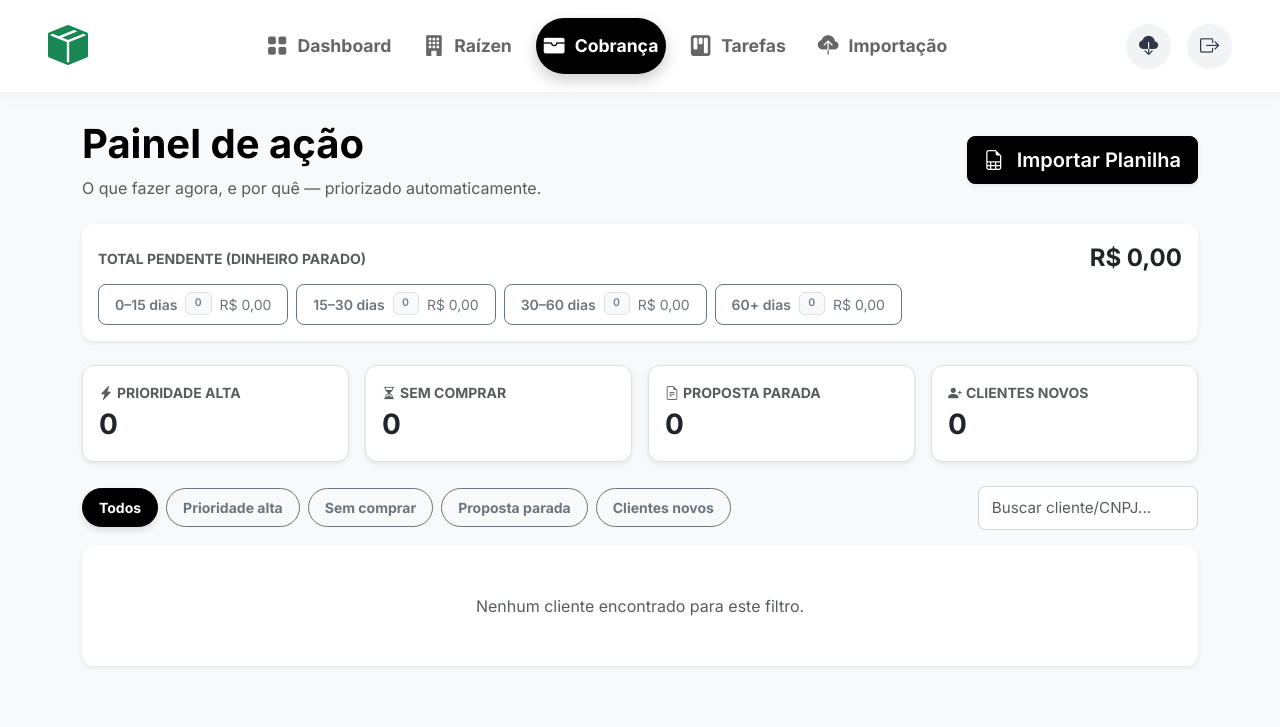
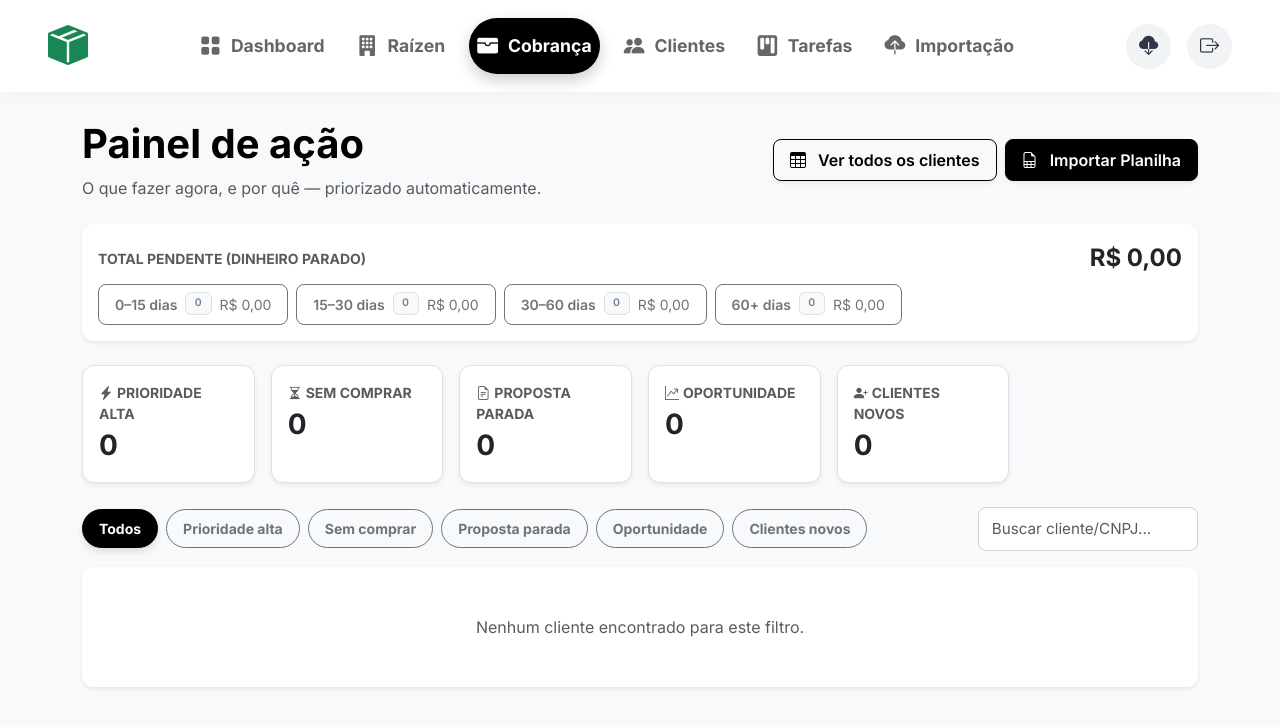
Before and after one commit to Mauricioprc/SistemaTrabalhoIDSafety, a Flask app: page /cobranca in a window 1280 px wide. Shown: the top 727 px of the page. Run offline with Flask 3, Linux system fonts and the light colour scheme; the visitor is signed in with stand-in values (Sample User, id 1); parts of the project's set-up code (start-up, migrations or seed data) failed here and were passed over.

Commit message:
Separa Painel de Acao (cards) de Todos os Clientes (tabela) + categoria oportunidade
clientes_lista.html volta a ser a tabela densa com TODOS os clientes (nova rota GET /clientes em routes/clientes.py, sem o filtro de montar_painel), com coluna de tendencia (seta) ao lado de Classe ABC e NPS. painel_acao.html e um template novo com os cards de montar_painel() em grid responsivo (.painel-acao-grid, CSS grid auto-fill), mostrando badges de motivo, valor pendente, dias parado e as mesmas setas de tendencia. /cobranca continua a mesma rota, so trocou o template renderizado.

Nova categoria 'oportunidade' em painel_acao.py: Classe A/B, sem ira_cair, dias_desde_ultimo_pedido acima do esperado, sem proposta pendente -- hoje esse cliente nao caia em nenhuma categoria. Badge azul (badge-soft-info, cores novas em style.css), deliberadamente distinto de vermelho/laranja/verde pra nao misturar oportunidade com risco.

Link 'Clientes' novo na navbar. 11 testes novos em test_painel_acao.py (categoria oportunidade: match, ira_cair exclui, classe C exclui, proposta pendente exclui, dias dentro do esperado exclui, cor do badge). 45 testes passando no total. Validado renderizando de verdade: tabela mostra os 710 clientes reais sem filtro, cards com motivos/setas/cor azul de oportunidade confirmados com dados sinteticos.

Co-Authored-By: Claude Sonnet 5 <noreply@anthropic.com>

```diff
--- a/app/routes/cobranca.py
+++ b/app/routes/cobranca.py
@@ -44,7 +44,7 @@ def cobranca():
     contagens, linhas = montar_painel(todos_clientes, filtro, q)
     resumo_paradas = resumo_propostas_paradas(todos_clientes)
 
-    return render_template('clientes_lista.html', linhas=linhas, contagens=contagens,
+    return render_template('painel_acao.html', linhas=linhas, contagens=contagens,
                            resumo_paradas=resumo_paradas,
                            q=q, filtro=filtro, critico_dias=CRITICO_DIAS)
 
--- a/static/style.css
+++ b/static/style.css
@@ -20,6 +20,8 @@
     --text-accent: var(--accent);
     --bg-success: #d1e7dd;
     --text-success: #146c43;
+    --bg-info: #cfe2ff;
+    --text-info: #084298;
 
     --shadow-sm: 0 2px 4px rgba(0,0,0,0.05);
     --shadow-md: 0 4px 6px -1px rgba(0, 0, 0, 0.1), 0 2px 4px -1px rgba(0, 0, 0, 0.06);
@@ -109,6 +111,21 @@ body {
 .badge-soft-warning { background-color: var(--bg-warning); color: var(--text-warning); }
 .badge-soft-accent { background-color: var(--bg-accent); color: var(--text-accent); }
 .badge-soft-success { background-color: var(--bg-success); color: var(--text-success); }
+/* Azul: sinal de oportunidade/chance de venda -- deliberadamente distinto
+   de danger/warning/accent, que são todos sinais de risco/problema. */
+.badge-soft-info { background-color: var(--bg-info); color: var(--text-info); }
+
+/* Ícones de tendência (setas ao lado de Classe ABC / NPS) */
+.tendencia-subindo { color: var(--text-success); }
+.tendencia-caindo { color: var(--text-danger); }
+.tendencia-estavel { color: var(--text-muted); }
+
+/* Grid de cards do Painel de Ação */
+.painel-acao-grid {
+    display: grid;
+    grid-template-columns: repeat(auto-fill, minmax(300px, 1fr));
+    gap: 1rem;
+}
 
 /* Faixa de alerta do motivo de prioridade no Cliente 360 */
 .faixa-alerta-danger { background-color: var(--bg-danger); color: var(--text-danger); border-radius: var(--radius); }
--- a/templates/base.html
+++ b/templates/base.html
@@ -30,7 +30,8 @@
             <ul class="navbar-nav nav-pills-custom gap-3">
                 <li class="nav-item"><a class="nav-link {% if request.endpoint == 'dashboard.dashboard' %}active{% endif %}" href="/"><i class="bi bi-grid-fill"></i> Dashboard</a></li>
                 <li class="nav-item"><a class="nav-link {% if request.endpoint == 'raizen.raizen' or request.endpoint == 'raizen.detalhe_unidade' %}active{% endif %}" href="/raizen"><i class="bi bi-building-fill"></i> Raízen</a></li>
-                <li class="nav-item"><a class="nav-link {% if request.endpoint == 'cobranca.cobranca' or request.endpoint == 'clientes.detalhe_cliente' %}active{% endif %}" href="/cobranca"><i class="bi bi-wallet-fill"></i> Cobrança</a></li>
+                <li class="nav-item"><a class="nav-link {% if request.endpoint == 'cobranca.cobranca' %}active{% endif %}" href="/cobranca"><i class="bi bi-wallet-fill"></i> Cobrança</a></li>
+                <li class="nav-item"><a class="nav-link {% if request.endpoint == 'clientes.lista' or request.endpoint == 'clientes.detalhe_cliente' %}active{% endif %}" href="/clientes"><i class="bi bi-people-fill"></i> Clientes</a></li>
                 <li class="nav-item"><a class="nav-link {% if request.endpoint == 'tarefas.tarefas' %}active{% endif %}" href="/tarefas"><i class="bi bi-kanban-fill"></i> Tarefas</a></li>
                 <li class="nav-item"><a class="nav-link {% if request.endpoint == 'importacao.importacao' %}active{% endif %}" href="/importacao"><i class="bi bi-cloud-upload-fill"></i> Importação</a></li>
             </ul>
--- a/templates/clientes_lista.html
+++ b/templates/clientes_lista.html
@@ -4,148 +4,87 @@
 
 <div class="d-flex justify-content-between align-items-center mb-4 flex-wrap gap-3">
     <div>
-        <h1 class="fw-bold text-primary-custom">Painel de ação</h1>
-        <p class="text-muted mb-0">O que fazer agora, e por quê — priorizado automaticamente.</p>
-    </div>
-    <button class="btn btn-primary-custom shadow-sm btn-lg" data-bs-toggle="modal" data-bs-target="#modalUpload">
-        <i class="bi bi-file-earmark-spreadsheet me-2"></i> Importar Planilha
-    </button>
-</div>
-
-{% set categorias = [
-    ('prioridade', 'Prioridade alta', 'bi-lightning-charge-fill', 'badge-soft-danger'),
-    ('sem_comprar', 'Sem comprar', 'bi-hourglass-split', 'badge-soft-warning'),
-    ('proposta_parada', 'Proposta parada', 'bi-file-earmark-text', 'badge-soft-accent'),
-    ('novo', 'Clientes novos', 'bi-person-plus-fill', 'badge-light'),
-] %}
-
-<!-- RESUMO DE PROPOSTAS PARADAS -->
-<div class="card border-0 shadow-sm mb-4" style="border-radius: 12px;">
-    <div class="card-body p-3">
-        <div class="d-flex justify-content-between align-items-center flex-wrap gap-2 mb-2">
-            <div class="small text-uppercase fw-bold text-muted">Total pendente (dinheiro parado)</div>
-            <div class="fs-4 fw-bold text-dark">{{ resumo_paradas.total_pendente | moeda }}</div>
-        </div>
-        <div class="d-flex flex-wrap gap-2">
-            {% for faixa in resumo_paradas.faixas %}
-            <a href="{{ url_for('cobranca.cobranca', filtro=faixa.chave, q=q) }}"
-               class="btn btn-sm {{ 'btn-primary-custom' if filtro == faixa.chave else 'btn-outline-secondary' }} d-flex align-items-center gap-2">
-                <span>{{ faixa.rotulo }}</span>
-                <span class="badge badge-light border">{{ faixa.qtd }}</span>
-                <span class="fw-normal">{{ faixa.valor | moeda }}</span>
-            </a>
-            {% endfor %}
-        </div>
-    </div>
-</div>
-
-<!-- CARDS DE RESUMO -->
-<div class="row g-3 mb-4">
-    {% for chave, rotulo, icone, classe in categorias %}
-    <div class="col-6 col-md-3">
-        <a href="{{ url_for('cobranca.cobranca', filtro=chave, q=q) }}" class="text-decoration-none">
-            <div class="card border shadow-sm h-100 {{ 'border-primary-custom' if filtro == chave }}" style="border-radius: 12px;">
-                <div class="card-body p-3">
-                    <div class="small text-uppercase fw-bold text-muted"><i class="bi {{ icone }} me-1"></i>{{ rotulo }}</div>
-                    <div class="fs-3 fw-bold text-dark">{{ contagens[chave] }}</div>
-                </div>
-            </div>
-        </a>
-    </div>
-    {% endfor %}
-</div>
-
-<!-- FILTROS -->
-<div class="d-flex justify-content-between align-items-center mb-3 flex-wrap gap-2">
-    <div class="d-flex gap-2 flex-wrap">
-        <a class="btn btn-sm rounded-pill fw-bold px-3 {{ 'btn-primary-custom' if not filtro else 'btn-outline-secondary' }}"
-           href="{{ url_for('cobranca.cobranca', q=q) }}">Todos</a>
-        {% for chave, rotulo, icone, classe in categorias %}
-        <a class="btn btn-sm rounded-pill fw-bold px-3 {{ 'btn-primary-custom' if filtro == chave else 'btn-outline-secondary' }}"
-           href="{{ url_for('cobranca.cobranca', filtro=chave, q=q) }}">
-            {{ rotulo }}
-        </a>
-        {% endfor %}
+        <h1 class="fw-bold text-primary-custom">Todos os clientes</h1>
+        <p class="text-muted mb-0">Cadastro completo ({{ clientes | length }}) — para o que fazer agora, veja o <a href="{{ url_for('cobranca.cobranca') }}">Painel de ação</a>.</p>
     </div>
     <form method="GET" class="d-flex">
-        <input type="hidden" name="filtro" value="{{ filtro }}">
-        <input type="text" name="q" class="form-control form-control-sm" placeholder="Buscar cliente/CNPJ..." value="{{ q }}" style="width: 220px;">
+        <input type="text" name="q" class="form-control form-control-sm" placeholder="Buscar cliente/CNPJ..." value="{{ q }}" style="width: 260px;">
     </form>
 </div>
 
-<!-- LISTA UNIFICADA -->
-<div class="d-flex flex-column gap-2">
-    {% for linha in linhas %}
-    {% set cliente = linha.cliente %}
-    <div class="card border shadow-sm" style="border-radius: 10px;">
-        <div class="card-body py-3 d-flex align-items-center flex-wrap gap-3">
-            <div style="min-width: 100px;">
-                {% if linha.categoria == 'proposta_parada' %}
-                    <span class="badge {{ linha.classe_badge }}">{{ linha.valor_badge | moeda }}</span>
+<div class="card border-0 shadow-sm" style="border-radius: 12px;">
+    <div class="table-responsive">
+        <table class="table table-hover align-middle mb-0">
+            <thead>
+                <tr>
+                    <th>Cliente</th>
+                    <th>Status</th>
+                    <th>Dias parado</th>
+                    <th>Valor pendente</th>
+                    <th>Classe ABC</th>
+                    <th>NPS</th>
+                    <th>Score</th>
+                    <th></th>
+                </tr>
+            </thead>
+            <tbody>
+                {% for cliente in clientes %}
+                {% set dias = cliente.dias_parado_maximo %}
+                {% set classe_status = {'Pendente': 'badge-soft-warning', 'Negociando': 'badge-soft-accent', 'Ok': 'badge-soft-success'}[cliente.status_cobranca] %}
+                <tr>
+                    <td>
+                        <div class="fw-bold text-dark">{{ cliente.razao_social }}</div>
+                        <span class="badge badge-light border">{{ cliente.cnpj | cnpj }}</span>
+                    </td>
+                    <td><span class="badge {{ classe_status }}">{{ cliente.status_cobranca }}</span></td>
+                    <td>
+                        {% if dias > 0 %}
+                        <span class="badge {{ 'badge-soft-danger' if dias > critico_dias else 'badge-soft-warning' }}">{{ dias }}d</span>
+                        {% else %}
+                        <span class="text-muted small">—</span>
+                        {% endif %}
+                    </td>
+                    <td>{{ cliente.valor_pendente | moeda if cliente.valor_pendente > 0 else '—' }}</td>
+                    <td>
+                        {% if cliente.classe_abc_atual %}
+                        Classe {{ cliente.classe_abc_atual.classe }}
+                        {% if cliente.tendencia_classe_abc == 'subindo' %}<i class="bi bi-arrow-up-short tendencia-subindo" title="Melhorou em relação ao trimestre anterior"></i>
+                        {% elif cliente.tendencia_classe_abc == 'caindo' %}<i class="bi bi-arrow-down-short tendencia-caindo" title="Piorou em relação ao trimestre anterior"></i>
+                        {% elif cliente.tendencia_classe_abc == 'estavel' %}<i class="bi bi-arrow-right-short tendencia-estavel" title="Estável em relação ao trimestre anterior"></i>
+                        {% endif %}
+                        {% else %}
+                        <span class="text-muted small">—</span>
+                        {% endif %}
+                    </td>
+                    <td>
+                        {% if cliente.nota_nps_mais_recente %}
+                        {{ cliente.nota_nps_mais_recente.nota }}
+                        {% if cliente.tendencia_nps == 'subindo' %}<i class="bi bi-arrow-up-short tendencia-subindo" title="Subiu em relação à nota anterior"></i>
+                        {% elif cliente.tendencia_nps == 'caindo' %}<i class="bi bi-arrow-down-short tendencia-caindo" title="Caiu em relação à nota anterior"></i>
+                        {% elif cliente.tendencia_nps == 'estavel' %}<i class="bi bi-arrow-right-short tendencia-estavel" title="Estável em relação à nota anterior"></i>
+                        {% endif %}
+                        {% else %}
+                        <span class="text-muted small">—</span>
+                        {% endif %}
+                    </td>
+                    <td>
+                        {% if cliente.score_prioridade %}
+                        <span class="badge {{ 'badge-soft-danger' if cliente.score_prioridade >= 100 else ('badge-soft-warning' if cliente.score_prioridade >= 50 else 'badge-light') }}">{{ cliente.score_prioridade }}</span>
+                        {% else %}
+                        <span class="text-muted small">0</span>
+                        {% endif %}
+                    </td>
+                    <td>
+                        <a href="/cliente/{{ cliente.id }}" class="btn btn-sm btn-outline-primary-custom fw-bold">Ver</a>
+                    </td>
+                </tr>
                 {% else %}
-                    <span class="badge {{ linha.classe_badge }}">{{ linha.valor_badge }}</span>
-                {% endif %}
-            </div>
-
-            <div style="flex: 1 1 260px;">
-                <div class="fw-bold text-dark">{{ cliente.razao_social }}</div>
-                <div class="text-muted small">
-                    <span class="badge badge-light border me-1">{{ cliente.cnpj | cnpj }}</span>
-                    {% if not linha.motivos %}{{ linha.motivo }}{% endif %}
-                </div>
-                {% if linha.motivos %}
-                <div class="mt-1 d-flex flex-wrap gap-1">
-                    {% for motivo in linha.motivos %}
-                    <span class="badge {{ motivo.classe_css }} fw-normal">{{ motivo.texto }}</span>
-                    {% endfor %}
-                </div>
-                {% endif %}
-            </div>
-
-            <div class="d-flex gap-1">
-                {% if cliente.telefone %}
-                <a href="{{ cliente.telefone | whatsapp }}" target="_blank" class="btn btn-sm btn-outline-success" title="WhatsApp">
-                    <i class="bi bi-whatsapp"></i>
-                </a>
-                {% endif %}
-                <a href="/cliente/{{ cliente.id }}" class="btn btn-sm btn-outline-primary-custom fw-bold">
-                    {% if linha.categoria == 'novo' %}
-                        Fazer primeiro contato <i class="bi bi-arrow-right ms-1"></i>
-                    {% else %}
-                        Ver cliente <i class="bi bi-arrow-right ms-1"></i>
-                    {% endif %}
-                </a>
-            </div>
-        </div>
-    </div>
-    {% else %}
-    <div class="card border-0 shadow-sm text-center py-5 text-muted" style="border-radius: 12px;">
-        Nenhum cliente encontrado para este filtro.
-    </div>
-    {% endfor %}
-</div>
-
-<div class="modal fade" id="modalUpload" tabindex="-1">
-    <div class="modal-dialog modal-dialog-centered">
-        <div class="modal-content border-0 shadow-lg">
-            <div class="modal-header bg-primary-custom text-white">
-                <h5 class="modal-title fw-bold">Atualizar Base de Cobrança</h5>
-                <button type="button" class="btn-close btn-close-white" data-bs-dismiss="modal"></button>
-            </div>
-            <form action="/cobranca" method="POST" enctype="multipart/form-data">
-                <div class="modal-body p-4 text-center">
-                    <div class="mb-3">
-                        <i class="bi bi-cloud-arrow-up text-primary fs-1 opacity-50"></i>
-                    </div>
-                    <p class="text-muted mb-4">Selecione a planilha do ERP para atualizar os valores pendentes.</p>
-                    <input type="file" name="planilha" class="form-control" accept=".csv, .xlsx" required>
-                </div>
-                <div class="modal-footer bg-light border-0">
-                    <button type="button" class="btn btn-secondary" data-bs-dismiss="modal">Cancelar</button>
-                    <button type="submit" class="btn btn-primary-custom">Processar Arquivo</button>
-                </div>
-            </form>
-        </div>
+                <tr>
+                    <td colspan="8" class="text-center text-muted py-5">Nenhum cliente encontrado.</td>
+                </tr>
+                {% endfor %}
+            </tbody>
+        </table>
     </div>
 </div>
 
--- /dev/null
+++ b/templates/painel_acao.html
@@ -0,0 +1,181 @@
+{% extends 'base.html' %}
+
+{% block content %}
+
+<div class="d-flex justify-content-between align-items-center mb-4 flex-wrap gap-3">
+    <div>
+        <h1 class="fw-bold text-primary-custom">Painel de ação</h1>
+        <p class="text-muted mb-0">O que fazer agora, e por quê — priorizado automaticamente.</p>
+    </div>
+    <div class="d-flex gap-2">
+        <a href="{{ url_for('clientes.lista') }}" class="btn btn-outline-primary-custom shadow-sm">
+            <i class="bi bi-table me-2"></i> Ver todos os clientes
+        </a>
+        <button class="btn btn-primary-custom shadow-sm" data-bs-toggle="modal" data-bs-target="#modalUpload">
+            <i class="bi bi-file-earmark-spreadsheet me-2"></i> Importar Planilha
+        </button>
+    </div>
+</div>
+
+{% set categorias = [
+    ('prioridade', 'Prioridade alta', 'bi-lightning-charge-fill', 'badge-soft-danger'),
+    ('sem_comprar', 'Sem comprar', 'bi-hourglass-split', 'badge-soft-warning'),
+    ('proposta_parada', 'Proposta parada', 'bi-file-earmark-text', 'badge-soft-accent'),
+    ('oportunidade', 'Oportunidade', 'bi-graph-up-arrow', 'badge-soft-info'),
+    ('novo', 'Clientes novos', 'bi-person-plus-fill', 'badge-light'),
+] %}
+
+<!-- RESUMO DE PROPOSTAS PARADAS -->
+<div class="card border-0 shadow-sm mb-4" style="border-radius: 12px;">
+    <div class="card-body p-3">
+        <div class="d-flex justify-content-between align-items-center flex-wrap gap-2 mb-2">
+            <div class="small text-uppercase fw-bold text-muted">Total pendente (dinheiro parado)</div>
+            <div class="fs-4 fw-bold text-dark">{{ resumo_paradas.total_pendente | moeda }}</div>
+        </div>
+        <div class="d-flex flex-wrap gap-2">
+            {% for faixa in resumo_paradas.faixas %}
+            <a href="{{ url_for('cobranca.cobranca', filtro=faixa.chave, q=q) }}"
+               class="btn btn-sm {{ 'btn-primary-custom' if filtro == faixa.chave else 'btn-outline-secondary' }} d-flex align-items-center gap-2">
+                <span>{{ faixa.rotulo }}</span>
+                <span class="badge badge-light border">{{ faixa.qtd }}</span>
+                <span class="fw-normal">{{ faixa.valor | moeda }}</span>
+            </a>
+            {% endfor %}
+        </div>
+    </div>
+</div>
+
+<!-- CARDS DE RESUMO -->
+<div class="row g-3 mb-4">
+    {% for chave, rotulo, icone, classe in categorias %}
+    <div class="col-6 col-md-4 col-lg-2">
+        <a href="{{ url_for('cobranca.cobranca', filtro=chave, q=q) }}" class="text-decoration-none">
+            <div class="card border shadow-sm h-100 {{ 'border-primary-custom' if filtro == chave }}" style="border-radius: 12px;">
+                <div class="card-body p-3">
+                    <div class="small text-uppercase fw-bold text-muted"><i class="bi {{ icone }} me-1"></i>{{ rotulo }}</div>
+                    <div class="fs-3 fw-bold text-dark">{{ contagens[chave] }}</div>
+                </div>
+            </div>
+        </a>
+    </div>
+    {% endfor %}
+</div>
+
+<!-- FILTROS -->
+<div class="d-flex justify-content-between align-items-center mb-3 flex-wrap gap-2">
+    <div class="d-flex gap-2 flex-wrap">
+        <a class="btn btn-sm rounded-pill fw-bold px-3 {{ 'btn-primary-custom' if not filtro else 'btn-outline-secondary' }}"
+           href="{{ url_for('cobranca.cobranca', q=q) }}">Todos</a>
+        {% for chave, rotulo, icone, classe in categorias %}
+        <a class="btn btn-sm rounded-pill fw-bold px-3 {{ 'btn-primary-custom' if filtro == chave else 'btn-outline-secondary' }}"
+           href="{{ url_for('cobranca.cobranca', filtro=chave, q=q) }}">
+            {{ rotulo }}
+        </a>
+        {% endfor %}
+    </div>
+    <form method="GET" class="d-flex">
+        <input type="hidden" name="filtro" value="{{ filtro }}">
+        <input type="text" name="q" class="form-control form-control-sm" placeholder="Buscar cliente/CNPJ..." value="{{ q }}" style="width: 220px;">
+    </form>
+</div>
+
+<!-- GRID DE CARDS -->
+<div class="painel-acao-grid">
+    {% for linha in linhas %}
+    {% set cliente = linha.cliente %}
+    <div class="card border shadow-sm h-100" style="border-radius: 10px;">
+        <div class="card-body py-3 d-flex flex-column gap-2">
+            <div class="d-flex justify-content-between align-items-start gap-2">
+                <div>
+                    <div class="fw-bold text-dark">{{ cliente.razao_social }}</div>
+                    <span class="badge badge-light border">{{ cliente.cnpj | cnpj }}</span>
+                </div>
+                {% if linha.categoria == 'proposta_parada' %}
+                    <span class="badge {{ linha.classe_badge }}">{{ linha.valor_badge | moeda }}</span>
+                {% else %}
+                    <span class="badge {{ linha.classe_badge }}">{{ linha.valor_badge }}</span>
+                {% endif %}
+            </div>
+
+            {% if linha.motivos %}
+            <div class="d-flex flex-wrap gap-1">
+                {% for motivo in linha.motivos %}
+                <span class="badge {{ motivo.classe_css }} fw-normal">{{ motivo.texto }}</span>
+                {% endfor %}
+            </div>
+            {% else %}
+            <div class="text-muted small">{{ linha.motivo }}</div>
+            {% endif %}
+
+            <!-- MÉTRICAS RÁPIDAS: valor pendente, dias parado, tendências -->
+            <div class="d-flex flex-wrap gap-3 small text-muted border-top pt-2 mt-1">
+                <span title="Valor pendente"><i class="bi bi-cash-stack me-1"></i>{{ cliente.valor_pendente | moeda }}</span>
+                <span title="Dias parado"><i class="bi bi-stopwatch me-1"></i>{{ cliente.dias_parado_maximo }}d</span>
+                {% if cliente.classe_abc_atual %}
+                <span title="Classe ABC">
+                    Classe {{ cliente.classe_abc_atual.classe }}
+                    {% if cliente.tendencia_classe_abc == 'subindo' %}<i class="bi bi-arrow-up-short tendencia-subindo"></i>
+                    {% elif cliente.tendencia_classe_abc == 'caindo' %}<i class="bi bi-arrow-down-short tendencia-caindo"></i>
+                    {% elif cliente.tendencia_classe_abc == 'estavel' %}<i class="bi bi-arrow-right-short tendencia-estavel"></i>
+                    {% endif %}
+                </span>
+                {% endif %}
+                {% if cliente.nota_nps_mais_recente %}
+                <span title="Última nota NPS">
+                    NPS {{ cliente.nota_nps_mais_recente.nota }}
+                    {% if cliente.tendencia_nps == 'subindo' %}<i class="bi bi-arrow-up-short tendencia-subindo"></i>
+                    {% elif cliente.tendencia_nps == 'caindo' %}<i class="bi bi-arrow-down-short tendencia-caindo"></i>
+                    {% elif cliente.tendencia_nps == 'estavel' %}<i class="bi bi-arrow-right-short tendencia-estavel"></i>
+                    {% endif %}
+                </span>
+                {% endif %}
+            </div>
+
+            <div class="d-flex gap-1 mt-auto pt-2">
+                {% if cliente.telefone %}
+                <a href="{{ cliente.telefone | whatsapp }}" target="_blank" class="btn btn-sm btn-outline-success" title="WhatsApp">
+                    <i class="bi bi-whatsapp"></i>
+                </a>
+                {% endif %}
+                <a href="/cliente/{{ cliente.id }}" class="btn btn-sm btn-outline-primary-custom fw-bold flex-fill">
+                    {% if linha.categoria == 'novo' %}
+                        Fazer primeiro contato <i class="bi bi-arrow-right ms-1"></i>
+                    {% else %}
+                        Ver cliente <i class="bi bi-arrow-right ms-1"></i>
+                    {% endif %}
+                </a>
+            </div>
+        </div>
+    </div>
+    {% else %}
+    <div class="card border-0 shadow-sm text-center py-5 text-muted" style="border-radius: 12px; grid-column: 1 / -1;">
+        Nenhum cliente encontrado para este filtro.
+    </div>
+    {% endfor %}
+</div>
+
+<div class="modal fade" id="modalUpload" tabindex="-1">
+    <div class="modal-dialog modal-dialog-centered">
+        <div class="modal-content border-0 shadow-lg">
+            <div class="modal-header bg-primary-custom text-white">
+                <h5 class="modal-title fw-bold">Atualizar Base de Cobrança</h5>
+                <button type="button" class="btn-close btn-close-white" data-bs-dismiss="modal"></button>
+            </div>
+            <form action="/cobranca" method="POST" enctype="multipart/form-data">
+                <div class="modal-body p-4 text-center">
+                    <div class="mb-3">
+                        <i class="bi bi-cloud-arrow-up text-primary fs-1 opacity-50"></i>
+                    </div>
+                    <p class="text-muted mb-4">Selecione a planilha do ERP para atualizar os valores pendentes.</p>
+                    <input type="file" name="planilha" class="form-control" accept=".csv, .xlsx" required>
+                </div>
+                <div class="modal-footer bg-light border-0">
+                    <button type="button" class="btn btn-secondary" data-bs-dismiss="modal">Cancelar</button>
+                    <button type="submit" class="btn btn-primary-custom">Processar Arquivo</button>
+                </div>
+            </form>
+        </div>
+    </div>
+</div>
+
+{% endblock %}
```
Also changed, not shown: app/routes/clientes.py (+23 -1 lines), app/services/painel_acao.py (+39 -1 lines), tests/test_painel_acao.py (+71 -2 lines).
